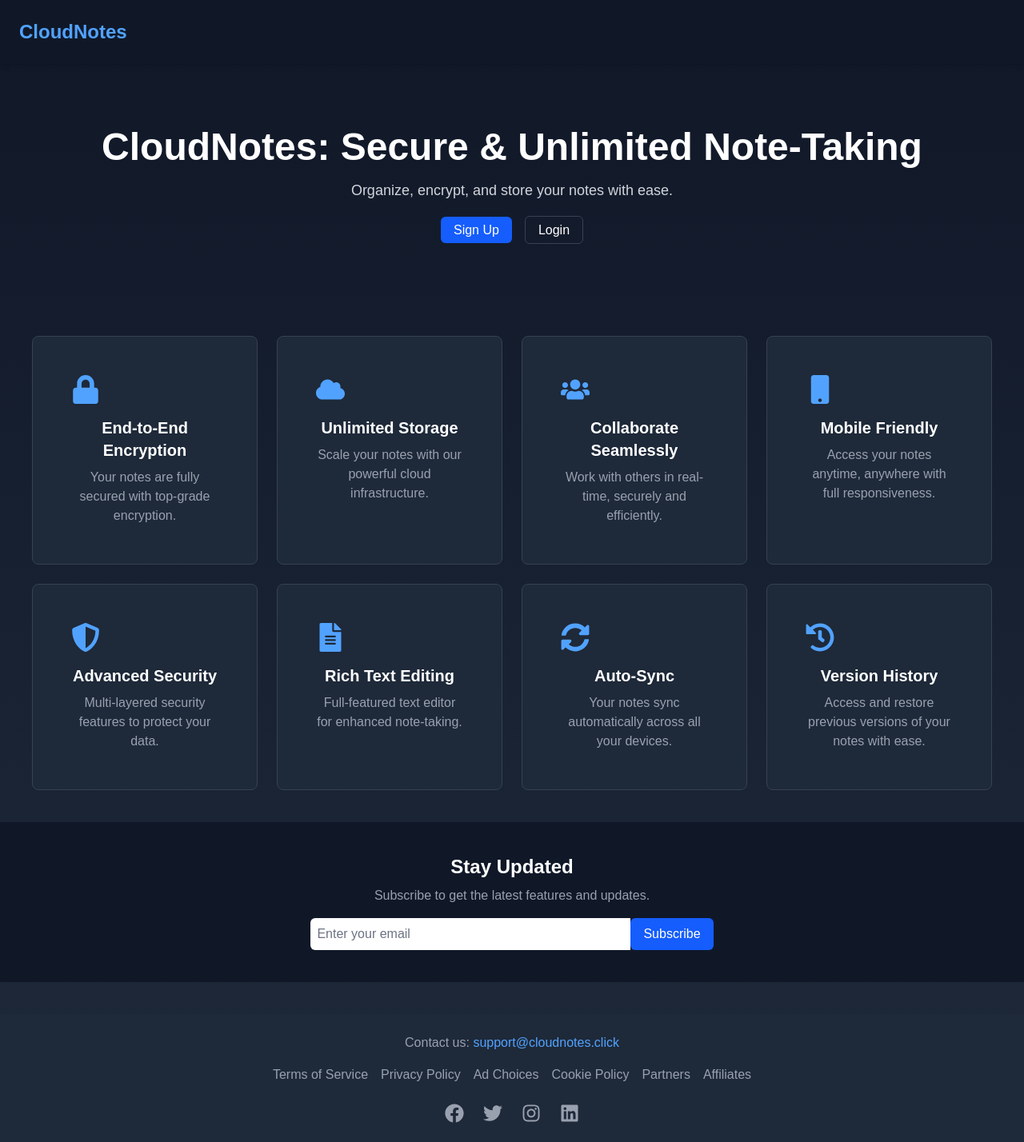
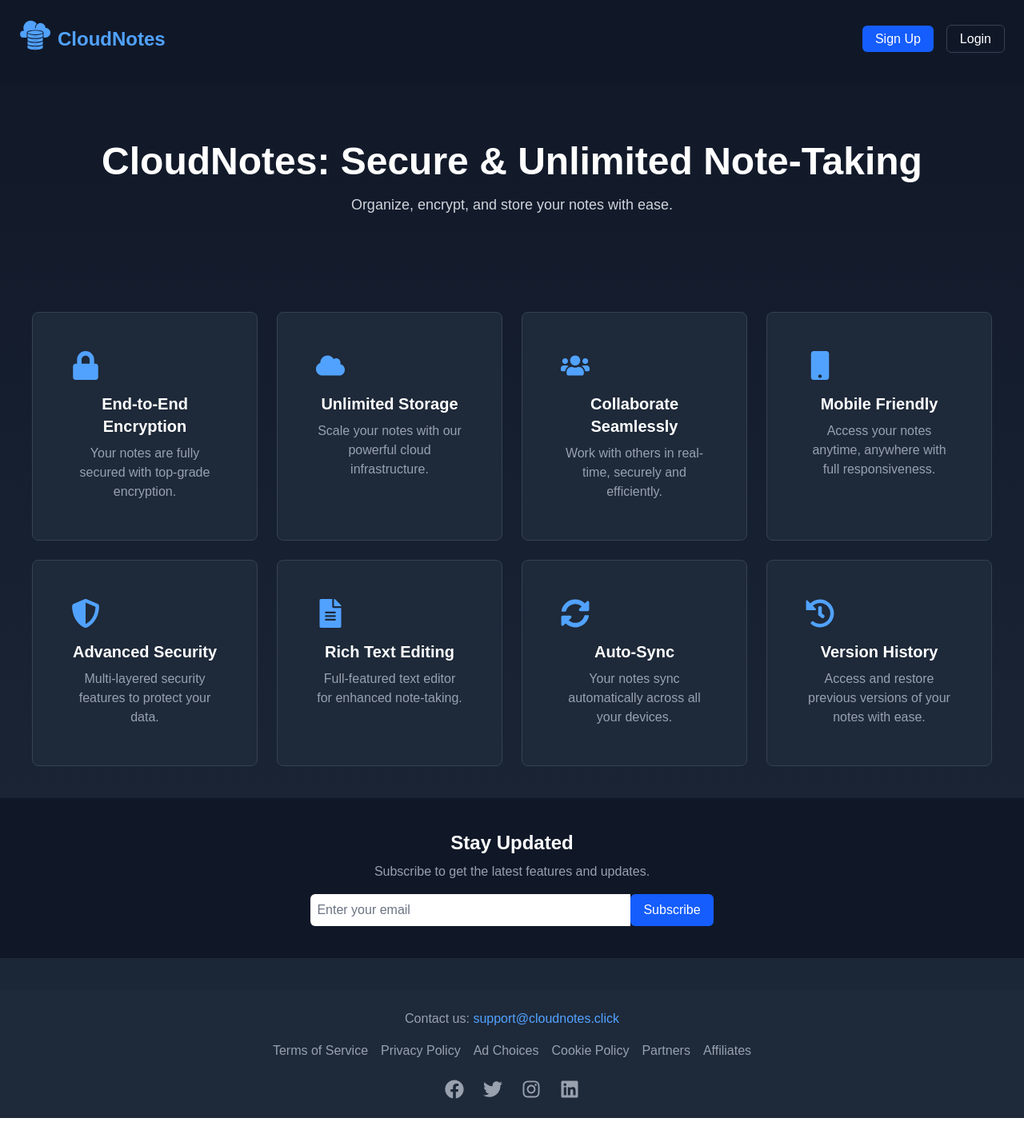
Before and after one commit to ramaeondev/cloudnotes, a Next.js app: page / in a window 1280 px wide. Shown: the whole page at 80% size. After the commit the page ends 1398 px from the top, so only its background shows below. Built offline with nearby package versions, Linux system fonts and the light colour scheme.

Commit message:
feat: email subscription added

```diff
--- a/pages/index.tsx
+++ b/pages/index.tsx
@@ -4,8 +4,46 @@ import Head from "next/head";
 import { Button } from "@/public/components/ui/button";
 import { Card, CardContent } from "@/public/components/ui/card";
 import Script from "next/script";
+import Image from "next/image";
+import logoSymbol from "@/public/cloudnotes.svg";
+import { useState } from "react";
 
 export default function CloudNotesLanding() {
+  const [email, setEmail] = useState(""); // State for email input
+  const [loading, setLoading] = useState(false); // State for loading indicator
+  const [message, setMessage] = useState(""); // State for success/error messages
+
+    // Handle form submission
+    const handleSubscribe = async (e: React.FormEvent) => {
+      e.preventDefault(); // Prevent default form submission
+      setLoading(true); // Set loading state
+      setMessage(""); // Clear previous messages
+
+      try {
+        const response = await fetch("https://prod-api.cloudnotes.com/v1/email-subscription", {
+          method: "POST",
+          headers: {
+            "Content-Type": "application/json",
+          },
+          body: JSON.stringify({ email }), // Send email in the request body
+        });
+
+        const data = await response.json(); // Parse response JSON
+
+        if (response.ok) {
+          setMessage("Thank you for subscribing!"); // Success message
+          setEmail(""); // Clear email input
+        } else {
+          setMessage(data.message || "Something went wrong. Please try again."); // Error message
+        }
+      } catch (error) {
+        setMessage("Failed to connect to the server. Please try again later."); // Network error
+        console.log(error);
+      } finally {
+        setLoading(false); // Reset loading state
+      }
+    };
+
   return (
     <>
       <Head>
@@ -35,23 +73,11 @@ export default function CloudNotesLanding() {
         {/* Header */}
         <nav className="w-full flex justify-between items-center p-6 bg-gray-900 shadow-md">
           <div className="flex items-center space-x-2">
-            {/* <Image src={logoSymbol} alt="CloudNotes Logo" width={40} height={40} className="rounded" /> */}
+            <Image src={logoSymbol} alt="CloudNotes Logo" width={40} height={40} className="rounded" />
             <h1 className="text-2xl font-bold text-blue-400">CloudNotes</h1>
           </div>
-        </nav>
-
-        {/* Hero Section */}
-        <header className="text-center py-20">
-          <motion.h1
-            className="text-5xl font-bold"
-            initial={{ opacity: 0, y: -20 }}
-            animate={{ opacity: 1, y: 0 }}
-          >
-            CloudNotes: Secure & Unlimited Note-Taking
-          </motion.h1>
-          <p className="mt-4 text-lg text-gray-300">Organize, encrypt, and store your notes with ease.</p>
-          <div className="mt-6 space-x-4">
-            <Button
+          <div className="space-x-4">
+          <Button
               href="https://platform.cloudnotes.click/registration"
               className="bg-blue-600 hover:bg-blue-500"
               target="_blank"
@@ -69,6 +95,18 @@ export default function CloudNotesLanding() {
               Login
             </Button>
           </div>
+        </nav>
+
+        {/* Hero Section */}
+        <header className="text-center py-20">
+          <motion.h1
+            className="text-5xl font-bold"
+            initial={{ opacity: 0, y: -20 }}
+            animate={{ opacity: 1, y: 0 }}
+          >
+            CloudNotes: Secure & Unlimited Note-Taking
+          </motion.h1>
+          <p className="mt-4 text-lg text-gray-300">Organize, encrypt, and store your notes with ease.</p>
         </header>
 
         {/* Features Section */}
@@ -87,10 +125,20 @@ export default function CloudNotesLanding() {
         <section className="bg-gray-900 p-10 text-center w-full">
           <h2 className="text-2xl font-semibold">Stay Updated</h2>
           <p className="text-gray-400 mt-2">Subscribe to get the latest features and updates.</p>
-          <div className="mt-4 flex justify-center">
-            <input type="email" placeholder="Enter your email" className="p-2 w-1/3 text-black bg-white rounded-l-md placeholder-gray-500" />
-            <Button className="bg-blue-600 rounded-r-md">Subscribe</Button>
-          </div>
+          <form onSubmit={handleSubscribe} className="mt-4 flex justify-center">
+            <input
+              type="email"
+              placeholder="Enter your email"
+              value={email}
+              onChange={(e) => setEmail(e.target.value)}
+              className="p-2 w-1/3 text-black bg-white rounded-l-md placeholder-gray-500"
+              required
+            />
+            <Button type="submit" className="bg-blue-600 rounded-r-md" disabled={loading}>
+              {loading ? "Subscribing..." : "Subscribe"}
+            </Button>
+          </form>
+          {message && <p className="mt-4 text-sm text-blue-400">{message}</p>} {/* Display success/error message */}
         </section>
 
         {/* Footer */}
```
